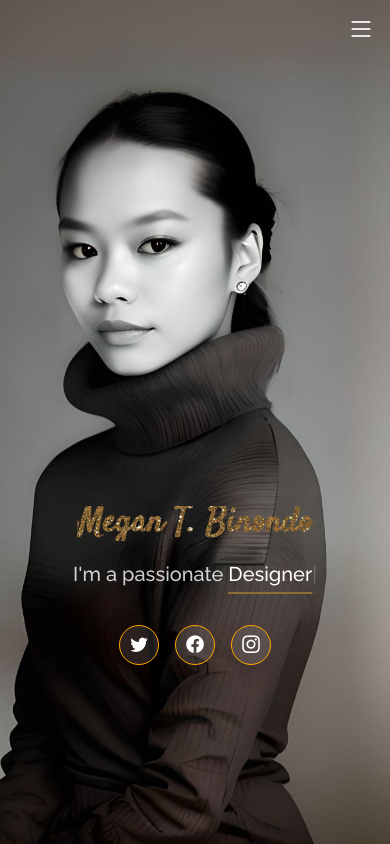
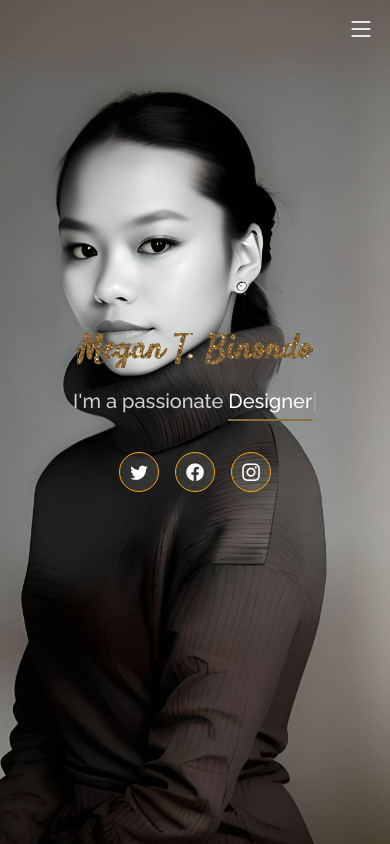
Before and after one commit to meganbinondo/meganbinondo.github.io, a plain HTML site: page index.html in a window 390 px wide. Drawn offline with nearby package versions, Linux system fonts and the light colour scheme.

Commit message:
remove margin-top

```diff
--- a/assets/css/style.css
+++ b/assets/css/style.css
@@ -274,7 +274,7 @@ h1 {
     display: flex;
     flex-direction: column;
     align-items: center;
-    margin-top: 300px
+    margin-top: 5px;
   }
 }
 
@@ -299,7 +299,7 @@ h1 {
     display: flex;
     flex-direction: column;
     align-items: center;
-    margin-top: 300px
+    margin-top: 5px;
   }
 }
 
@@ -324,7 +324,7 @@ h1 {
     display: flex;
     flex-direction: column;
     align-items: center;
-    margin-top: 300px
+    margin-top: 5px;
   }
 }
 
@@ -358,8 +358,8 @@ h1 {
     display: flex;
     flex-direction: column;
     align-items: center;
-    margin-top: 350px;
     padding-top: 0px;
+    margin-top: 5px;
   }
 }
 
@@ -429,8 +429,8 @@ h1 {
     display: flex;
     flex-direction: column;
     align-items: center;
-    margin-top: 350px;
     padding-top: 0px;
+    margin-top: 5px;
   }
 }
 
--- a/index.html
+++ b/index.html
@@ -233,7 +233,6 @@
 
   <audio id="musicPlayer" preload="auto">
     <source src="assets/music/music.mp3" type="audio/mp3">
-    Your browser does not support the audio element.
   </audio>
 
   <!-- ======= cv Section ======= -->
```
